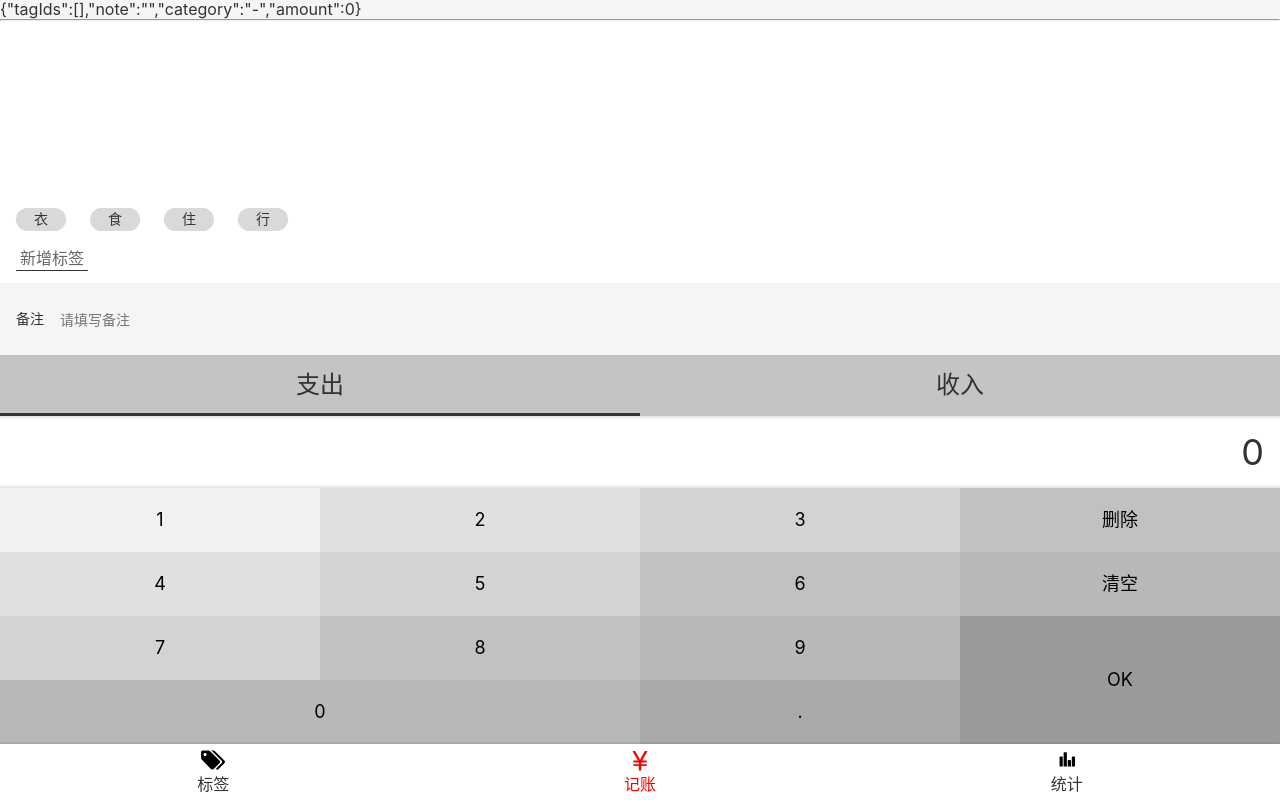
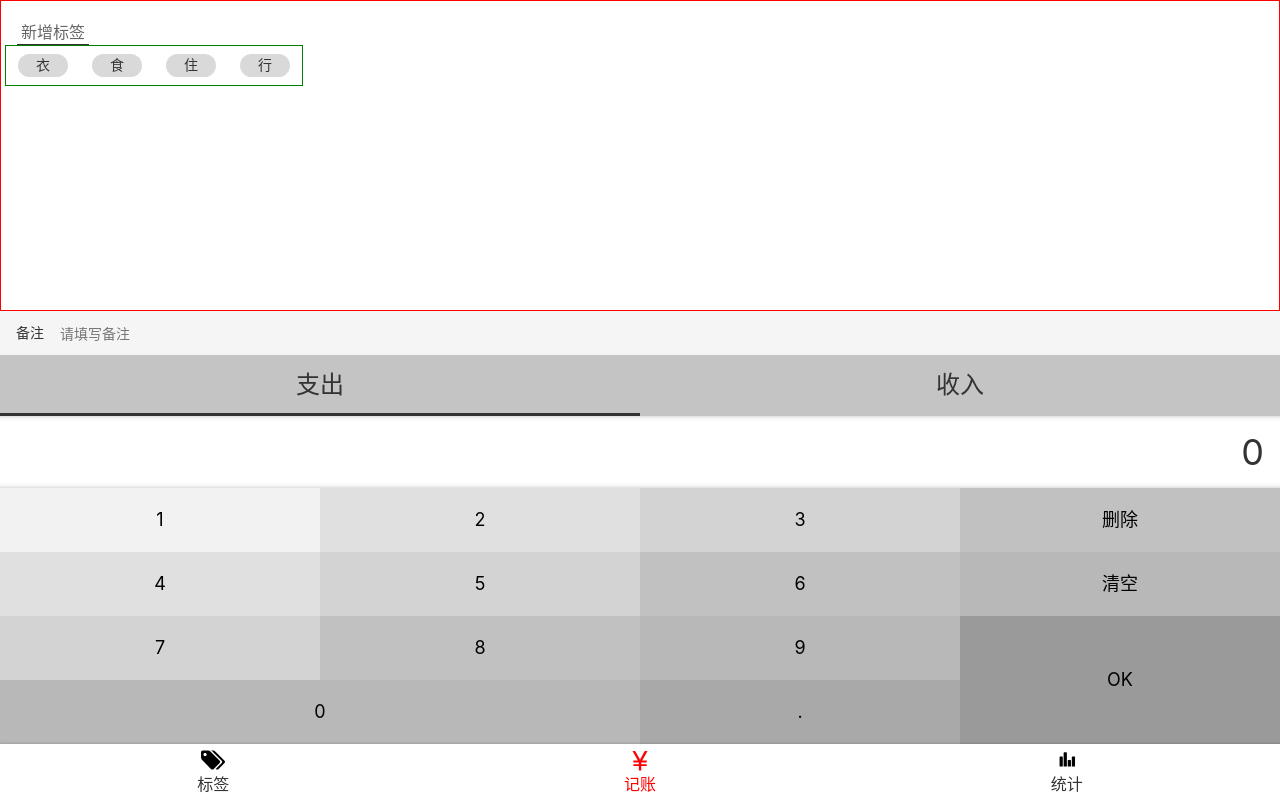
Before and after one commit to ygcedu/coinback-cash, a React app: page /#/money in a window 1280 px wide. Built offline with nearby package versions, Linux system fonts and the light colour scheme.

Commit message:
继续尝试优化滚动逻辑
只滚动标签部分

```diff
--- a/src/views/Money.tsx
+++ b/src/views/Money.tsx
@@ -42,8 +42,6 @@ function Money() {
 
   return (
     <MyLayout scrollTop={9999}>
-      {JSON.stringify(selected)}
-      <hr/>
       <TagsSection value={selected.tagIds}
                    onChange={tagIds => onChange({tagIds})}/>
       <NoteSection value={selected.note}
--- a/src/views/Money/NoteSection.tsx
+++ b/src/views/Money/NoteSection.tsx
@@ -4,7 +4,7 @@ import {Input} from 'components/Input';
 
 const Wrapper = styled.section`
   background: #f5f5f5;
-  padding: 14px 16px;
+  padding: 0 16px;
   font-size: 14px;
 `;
 
--- a/src/views/Money/NumberPadSection/Wrapper.tsx
+++ b/src/views/Money/NumberPadSection/Wrapper.tsx
@@ -67,6 +67,16 @@ const Wrapper = styled.section`
         background: #A9A9A9;
       }
     }
+
+    @media (max-width: 570px) {
+      > button {
+        height: 40px;
+
+        &.ok {
+          height: 80px;
+        }
+      }
+    }
   }
 `;
 
--- a/src/views/Money/TagsSection.tsx
+++ b/src/views/Money/TagsSection.tsx
@@ -6,13 +6,18 @@ const Wrapper = styled.section`
   background: #FFFFFF;
   padding: 12px 16px;
   flex-grow: 1;
+  flex-shrink: 1;
+  overflow: auto;
   display: flex;
   flex-direction: column;
-  justify-content: flex-end;
+  //justify-content: flex-end;
   align-items: flex-start;
+
+  border: 1px solid red;
 
   > ol {
     margin: 0 -12px;
+    border: 1px solid green;
 
     > li {
       background: #D9D9D9;
@@ -62,6 +67,7 @@ const TagsSection: React.FC<Props> = (props) => {
 
   return (
     <Wrapper>
+      <button onClick={addTag}>新增标签</button>
       <ol>
         {tags.map(tag =>
           <li key={tag.id} onClick={() => onToggleTag(tag.id)}
@@ -69,7 +75,6 @@ const TagsSection: React.FC<Props> = (props) => {
           >{tag.name}</li>
         )}
       </ol>
-      <button onClick={addTag}>新增标签</button>
     </Wrapper>
   );
 };
```
